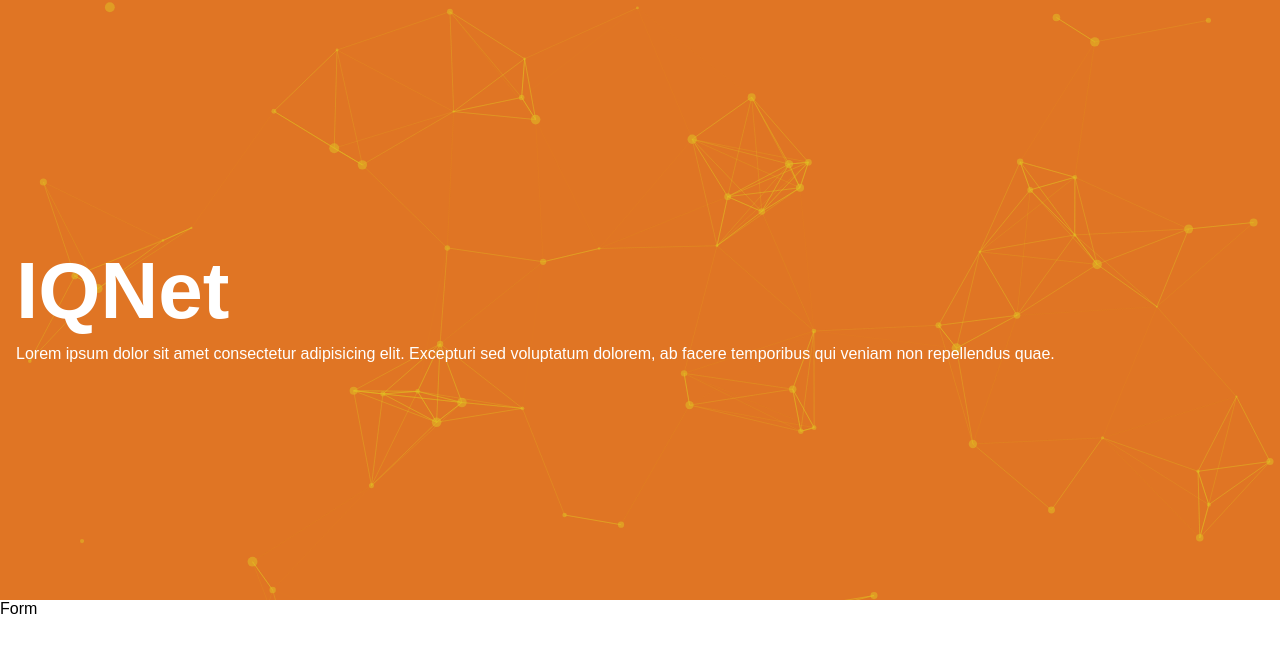
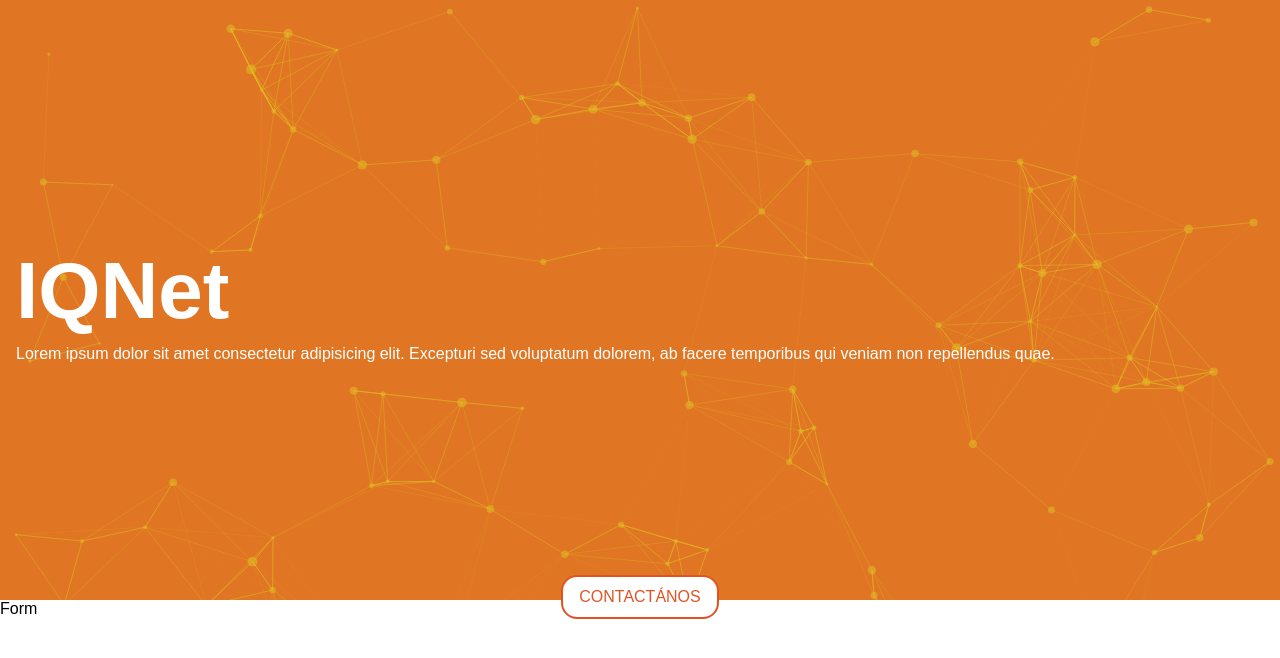
Before and after one commit to IQNetSRL/IQNet, a React (Vite) app in the folder client/: page / in a window 1280 px wide. Shown: the top 658 px of the page. Built offline with nearby package versions, Linux system fonts and the light colour scheme; a web font is replaced by a local one.

Commit message:
feat(client/src/views/):added form section

```diff
--- a/client/src/components/form/Form.module.scss
+++ b/client/src/components/form/Form.module.scss
@@ -6,6 +6,6 @@
     @include height(75vh, 75vh);
     position: relative;
     background-color: $white;
-    z-index: 2;
+    z-index: 1;
   }
 }
--- a/client/src/components/particles/Particles.tsx
+++ b/client/src/components/particles/Particles.tsx
@@ -60,7 +60,7 @@ function Particle() {
           number: {
             density: {
               enable: true,
-              area: 800,
+              area: 600,
             },
             value: 80,
           },
--- a/client/src/views/landingPage/LandingPage.module.scss
+++ b/client/src/views/landingPage/LandingPage.module.scss
@@ -6,6 +6,7 @@
     @include centerFlex(flex, column, center, flex-start, 0.5rem);
     @include height(75vh, 75vh);
     color: $white;
+    position: relative;
     padding: 1rem;
     cursor: default;
   }
@@ -20,10 +21,34 @@
   p {
     z-index: 1;
   }
+  .buttonContainer {
+    @include centerFlex(flex, row, center, center, 0);
+    @include width(100%, 100%);
+    position: absolute;
+    bottom: -1.2rem;
+    left: 0;
+    z-index: 2;
+    button {
+      background-color: $white;
+      color: $primary-color;
+      border: 2px solid $primary-color;
+      border-radius: 1rem;
+      padding: 0.7rem 1rem;
+      font-size: 1rem;
+      cursor: pointer;
+      &:hover {
+        color: $white;
+        background-color: $primary-color;
+        -webkit-box-shadow: 0px 0px 5px 0px rgba(0, 0, 0, 0.75);
+        -moz-box-shadow: 0px 0px 5px 0px rgba(0, 0, 0, 0.75);
+        box-shadow: 0px 0px 5px 0px rgba(0, 0, 0, 0.75);
+      }
+    }
+  }
   .sectionForm {
     @include height(75vh, 75vh);
     position: relative;
     background-color: $white;
-    z-index: 2;
+    z-index: 1;
   }
 }
--- a/client/src/views/landingPage/LandingPage.tsx
+++ b/client/src/views/landingPage/LandingPage.tsx
@@ -4,6 +4,13 @@ import Form from "../../components/form/Form";
 import styles from "./LandingPage.module.scss";
 
 function LandingPage() {
+  const scrollToFormSection = () => {
+    const formSection = document.getElementById("sectionForm");
+    if (formSection) {
+      formSection.scrollIntoView({ behavior: "smooth" });
+    }
+  };
+
   return (
     <main className={styles.mainLanding}>
       <section className={styles.sectionLanding}>
@@ -14,8 +21,11 @@ function LandingPage() {
           voluptatum dolorem, ab facere temporibus qui veniam non repellendus
           quae.
         </p>
+        <div className={styles.buttonContainer}>
+          <button onClick={scrollToFormSection}>CONTACTÁNOS</button>
+        </div>
       </section>
-      <section className={styles.sectionForm}>
+      <section className={styles.sectionForm} id="sectionForm">
         <Form />
       </section>
     </main>
```
